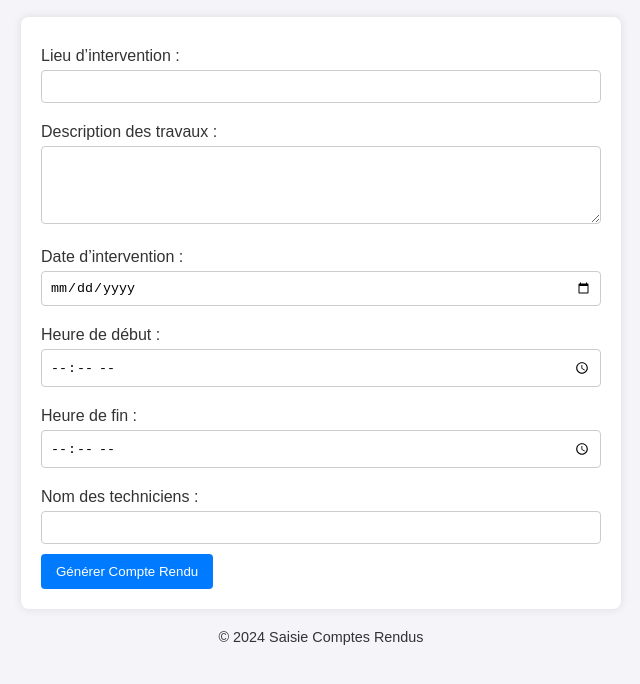
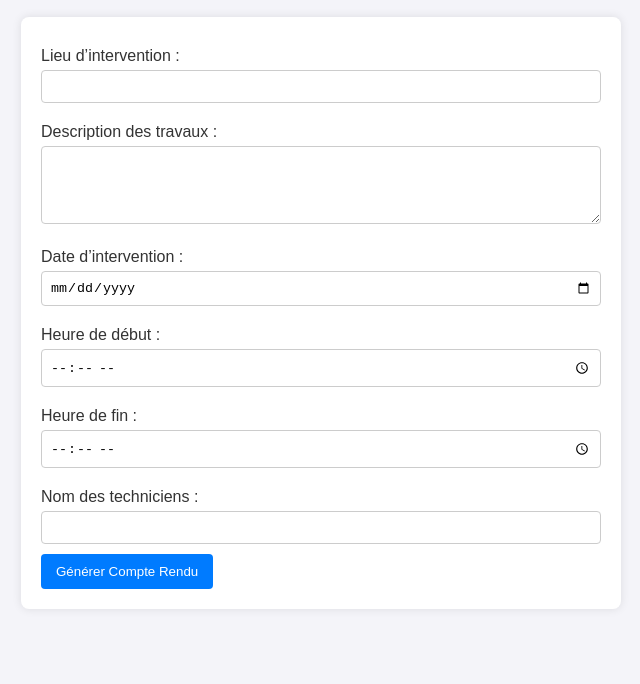
Before and after one commit to alejeune1/assistance-compterendu, a plain HTML site: page index.html in a window 1280 px wide. Shown: the part 60-744 px from the top of the page, without its empty margins (319-959 px from the left). Drawn offline with Linux system fonts and the light colour scheme.

Commit message:
Update index.html

```diff
--- a/index.html
+++ b/index.html
@@ -38,16 +38,10 @@
         <label for="techniciens">Nom des techniciens :</label>
         <input type="text" id="techniciens" name="techniciens" required />
 
-        <!-- Bouton pour soumettre -->
         <button type="submit">Générer Compte Rendu</button>
       </form>
     </main>
 
-    <footer>
-      <p>© 2024 Saisie Comptes Rendus</p>
-    </footer>
-
-    <!-- Lien vers le fichier JavaScript -->
     <script src="script.js"></script>
   </body>
 </html>
```
